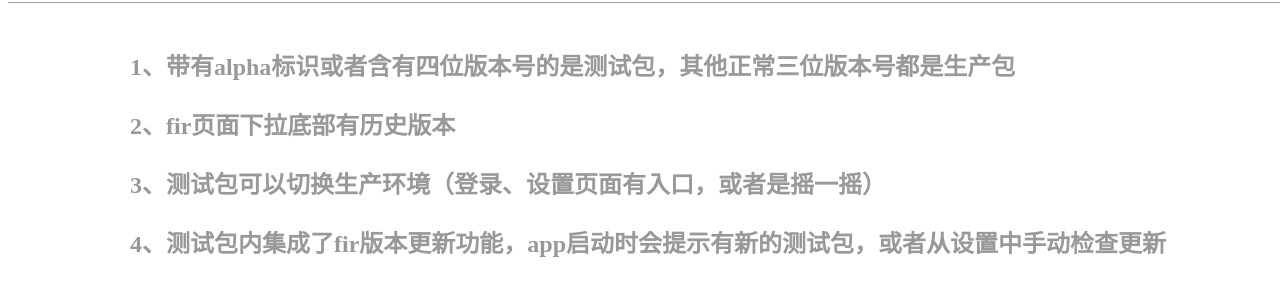
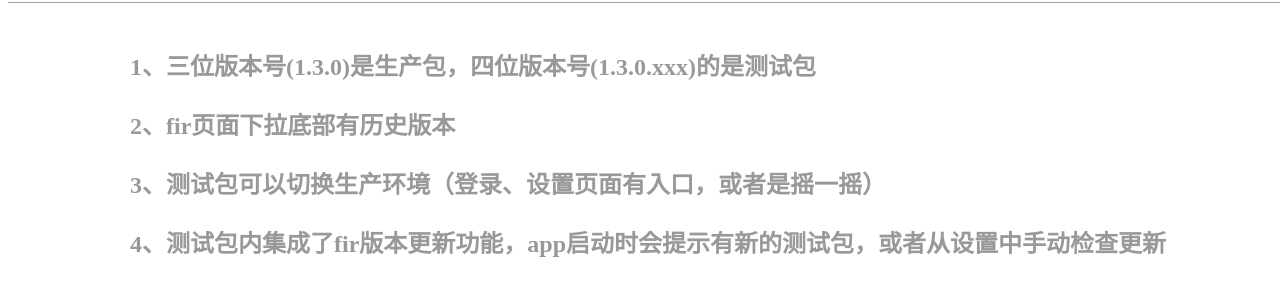
Before and after one commit to feierlaiedu/feierlaiedu.github.io, a plain HTML site: page index.html in a window 1280 px wide. Shown: the part 658-961 px from the top of the page. Drawn offline with Linux system fonts and the light colour scheme.

Commit message:
Update index.html

```diff
--- a/index.html
+++ b/index.html
@@ -73,7 +73,7 @@
 </div>
 <div style="display: flex;justify-content: center;align-items: center;">
     <h2 style="color: #999">
-        <p>1、带有alpha标识或者含有四位版本号的是测试包，其他正常三位版本号都是生产包</p>
+        <p>1、三位版本号(1.3.0)是生产包，四位版本号(1.3.0.xxx)的是测试包</p>
         <p>2、fir页面下拉底部有历史版本</p>
         <p>3、测试包可以切换生产环境（登录、设置页面有入口，或者是摇一摇）</p>
         <p>4、测试包内集成了fir版本更新功能，app启动时会提示有新的测试包，或者从设置中手动检查更新</p>
```
